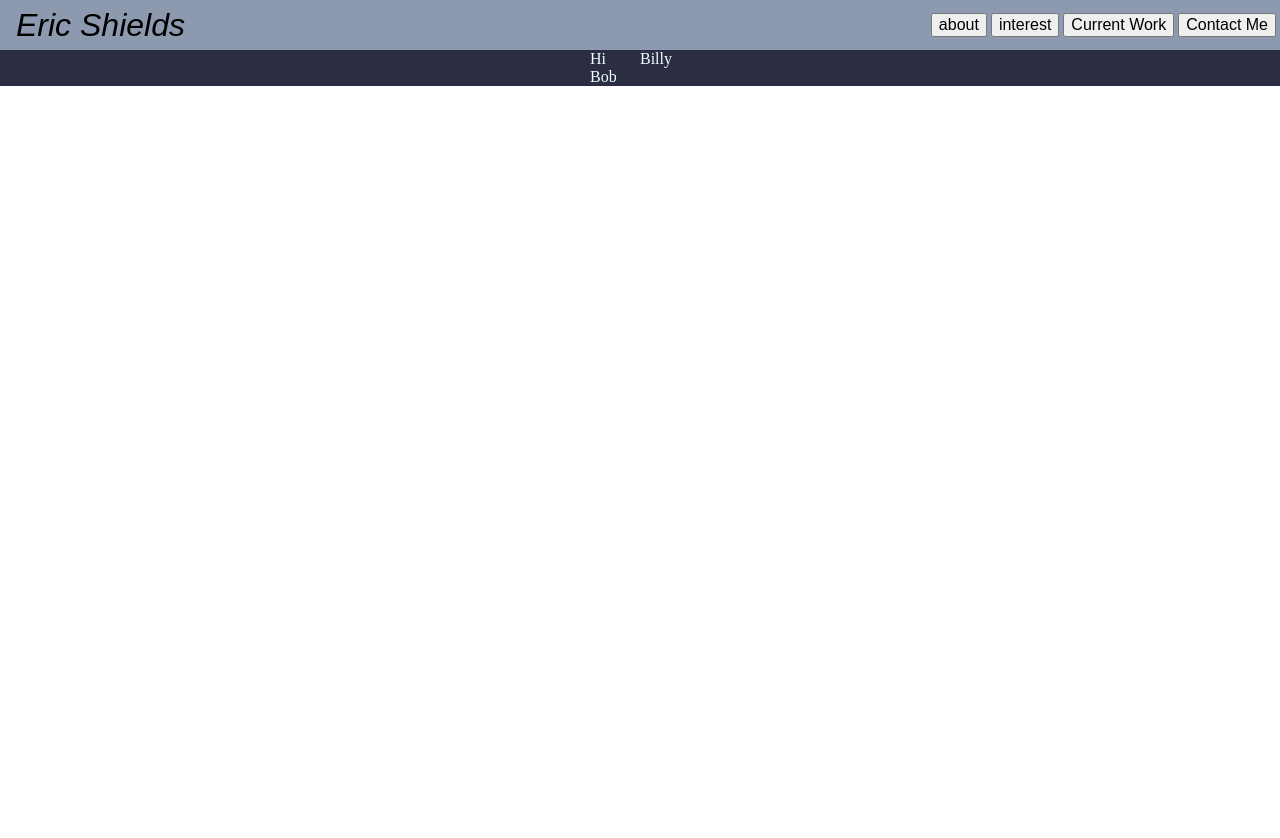
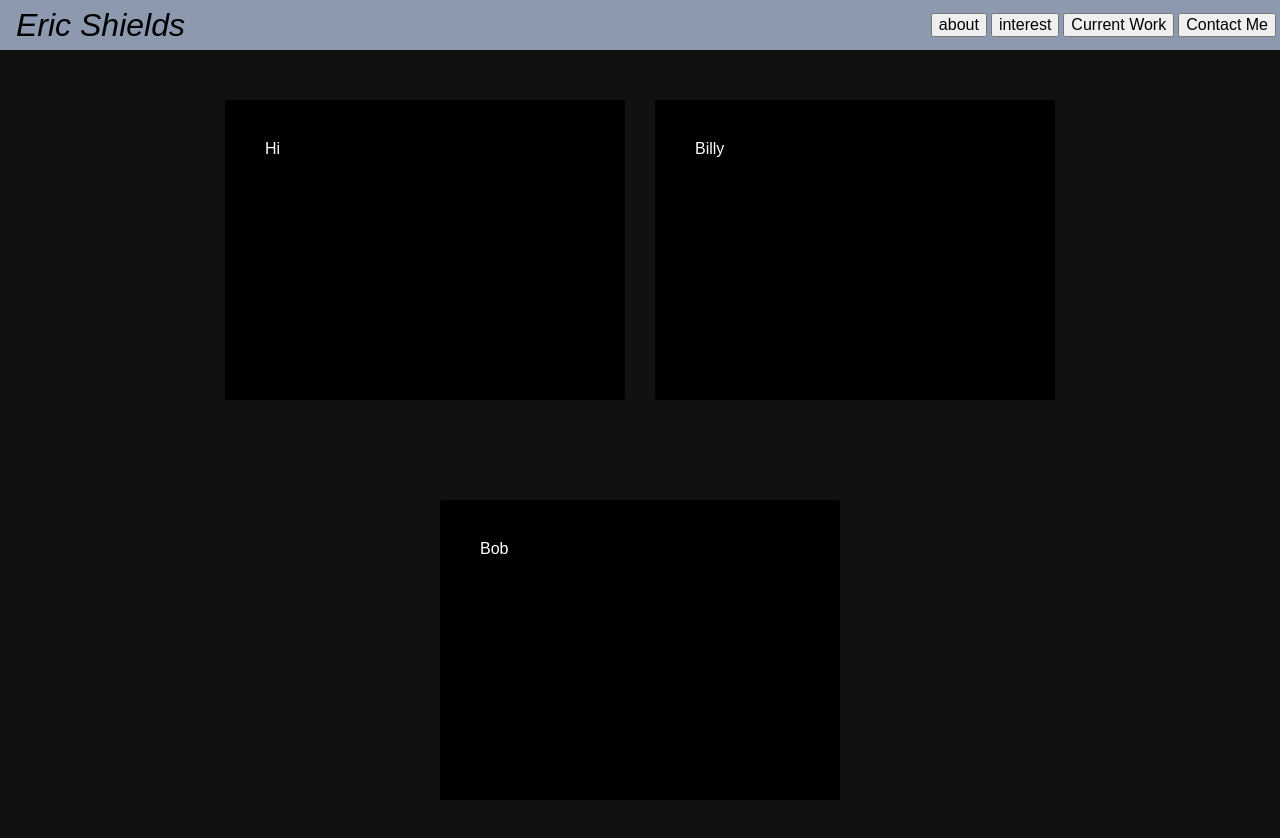
Before and after one commit to hampster2018/Resume-Website-React, a React (Create React App) app: page /currentWork in a window 1280 px wide. Shown: the top 838 px of the page. Before the commit the page ends 800 px from the top, so only its background shows below. Built offline with nearby package versions, Linux system fonts and the light colour scheme.

Commit message:
Added some styling for the CurrentWork/Home Page

```diff
--- a/src/components/CurrentWork/CurrentWork.css
+++ b/src/components/CurrentWork/CurrentWork.css
@@ -1,12 +1,9 @@
 .Grid-Container {
-    display: flex;
-    justify-content: center;
+    height: 100vh;
+	background-color:  #111;
+	width: 100vw;
+	display: flex;
+	align-items: center;
+	justify-content: center;
+	flex-wrap: wrap;
 }
-
-.Card-Grid {
-    display: grid;
-    justify-content: center;
-    -ms-grid-column-align: center;
-    width: 300px;
-    grid-template-columns: 50px 50px;
-}
--- a/src/components/CurrentWork/CurrentWork.js
+++ b/src/components/CurrentWork/CurrentWork.js
@@ -13,9 +13,7 @@ export default function CurrentWork () {
 
     return (
         <div className="Grid-Container">
-            <div className="Card-Grid">
-                {Works}
-            </div>
+            {Works}
         </div>
     );
 
--- a/src/components/CurrentWork/WorkCard.css
+++ b/src/components/CurrentWork/WorkCard.css
@@ -1,3 +1,11 @@
-.CardDiv {
-    color: azure;
+.Card {
+	width: 400px;
+	height: 300px;
+	background-color: black;
+	color: #fff;
+	box-sizing: border-box;
+	padding: 40px;
+	border-radius: 2px;
+	font-family: sans-serif;
+	margin: 15px 15px;
 }
--- a/src/components/CurrentWork/WorkCard.js
+++ b/src/components/CurrentWork/WorkCard.js
@@ -5,7 +5,7 @@ import "./WorkCard.css"
 export default function WorkCard (prop) {
 
     return (
-        <div className="CardDiv">
+        <div className="Card">
             {prop.text}
         </div>
     )
--- a/src/components/Home/Home.js
+++ b/src/components/Home/Home.js
@@ -9,6 +9,7 @@ export default function Home () {
     return (
     <div className="Home">
         <img src={Headshot} alt="Headshot" className="Headshot"/>
+        <div>Hi</div>
     </div>
     );
 
```
